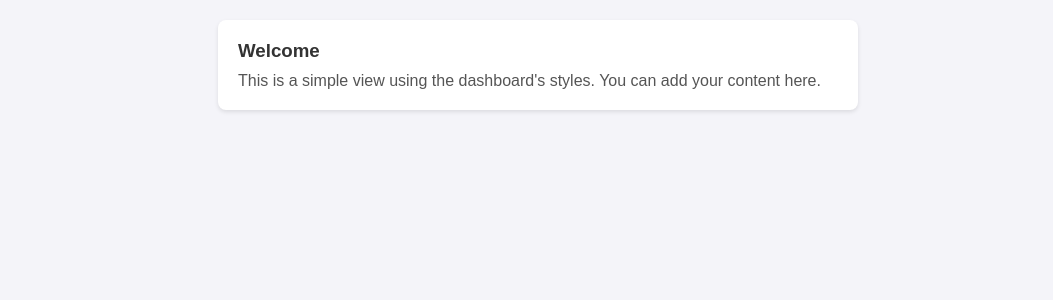
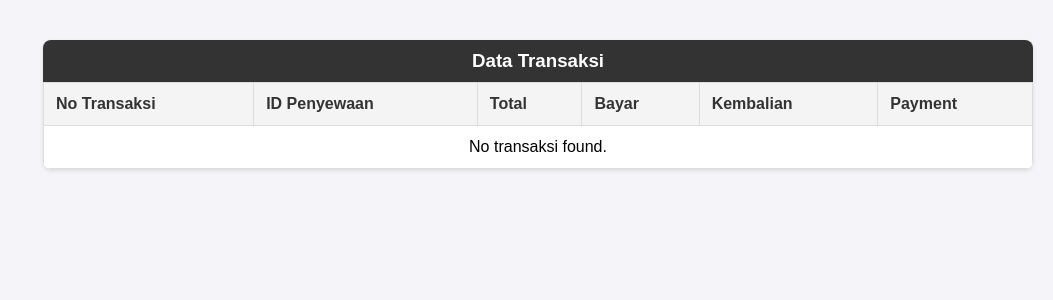
Before and after one commit to xanarstic/playground, a CodeIgniter 4 app: the page made by app/Views/transaksi.php in a window 1280 px wide. Shown: the part 120-420 px from the top of the page, without its empty margins (227-1280 px from the left). Run offline with PHP 8.4 and a stand-in for CodeIgniter, Linux system fonts and the light colour scheme; the template is opened without the code that fills it, so the values that code supplies are empty; some libraries are stand-ins or nearby versions.

Commit message:
sewa-transaksi bug

```diff
--- a/app/Models/TransaksiModel.php
+++ b/app/Models/TransaksiModel.php
@@ -16,4 +16,9 @@ class TransaksiModel extends Model
         'kembalian',
         'payment'
     ];
+
+    public function getTransaksiByPenyewaan($id_penyewaan)
+    {
+        return $this->where('id_penyewaan', $id_penyewaan)->findAll();
+    }
 }
--- a/app/Views/transaksi.php
+++ b/app/Views/transaksi.php
@@ -4,8 +4,7 @@
 <head>
     <meta charset="UTF-8">
     <meta name="viewport" content="width=device-width, initial-scale=1.0">
-    <title>Simple View</title>
-
+    <title>Transaksi</title>
     <style>
         /* dashboard.css */
         body {
@@ -27,24 +26,49 @@
             padding: 20px;
         }
 
-        .content-box {
+        .table-container {
+            display: flex;
+            gap: 20px;
+            flex-wrap: wrap;
+        }
+
+        .table-box {
+            flex: 1;
+            min-width: 300px;
             background-color: #fff;
             border-radius: 8px;
             box-shadow: 0 2px 4px rgba(0, 0, 0, 0.1);
-            padding: 20px;
-            margin: 0 auto;
-            max-width: 600px;
+            overflow: hidden;
+            margin-top: 20px;
         }
 
-        .content-box h3 {
+        .table-box h3 {
+            background-color: #333;
+            color: #fff;
             margin: 0;
-            margin-bottom: 10px;
+            padding: 10px;
+            text-align: center;
+        }
+
+        .table-box table {
+            width: 100%;
+            border-collapse: collapse;
+        }
+
+        .table-box table th,
+        .table-box table td {
+            padding: 12px;
+            border: 1px solid #ddd;
+            text-align: left;
+        }
+
+        .table-box table th {
+            background-color: #f4f4f4;
             color: #333;
         }
 
-        .content-box p {
-            margin: 0;
-            color: #555;
+        .table-box table td {
+            background-color: #fff;
         }
 
         @media (max-width: 768px) {
@@ -53,8 +77,12 @@
                 /* Adjust for smaller sidebar */
             }
 
-            .content-box {
-                max-width: 90%;
+            .table-container {
+                flex-direction: column;
+            }
+
+            .table-box {
+                margin-top: 10px;
             }
         }
     </style>
@@ -65,9 +93,40 @@
         <h1>Transaksi</h1>
     </header>
     <main>
-        <div class="content-box">
-            <h3>Welcome</h3>
-            <p>This is a simple view using the dashboard's styles. You can add your content here.</p>
+        <div class="table-container">
+            <div class="table-box">
+                <h3>Data Transaksi</h3>
+                <table>
+                    <thead>
+                        <tr>
+                            <th>No Transaksi</th>
+                            <th>ID Penyewaan</th>
+                            <th>Total</th>
+                            <th>Bayar</th>
+                            <th>Kembalian</th>
+                            <th>Payment</th>
+                        </tr>
+                    </thead>
+                    <tbody>
+                        <?php if (!empty($transaksi)): ?>
+                            <?php foreach ($transaksi as $transaksiItem): ?>
+                                <tr>
+                                    <td><?= $transaksiItem['no_transaksi']; ?></td>
+                                    <td><?= $transaksiItem['id_penyewaan']; ?></td>
+                                    <td><?= $transaksiItem['total']; ?></td>
+                                    <td><?= $transaksiItem['bayar']; ?></td>
+                                    <td><?= $transaksiItem['kembalian']; ?></td>
+                                    <td><?= $transaksiItem['payment']; ?></td>
+                                </tr>
+                            <?php endforeach; ?>
+                        <?php else: ?>
+                            <tr>
+                                <td colspan="6" style="text-align: center;">No transaksi found.</td>
+                            </tr>
+                        <?php endif; ?>
+                    </tbody>
+                </table>
+            </div>
         </div>
     </main>
 </body>
```
Also changed, not shown: app/Controllers/Home.php (+14 -3 lines), app/Views/penyewaan.php (+36 -16 lines).
